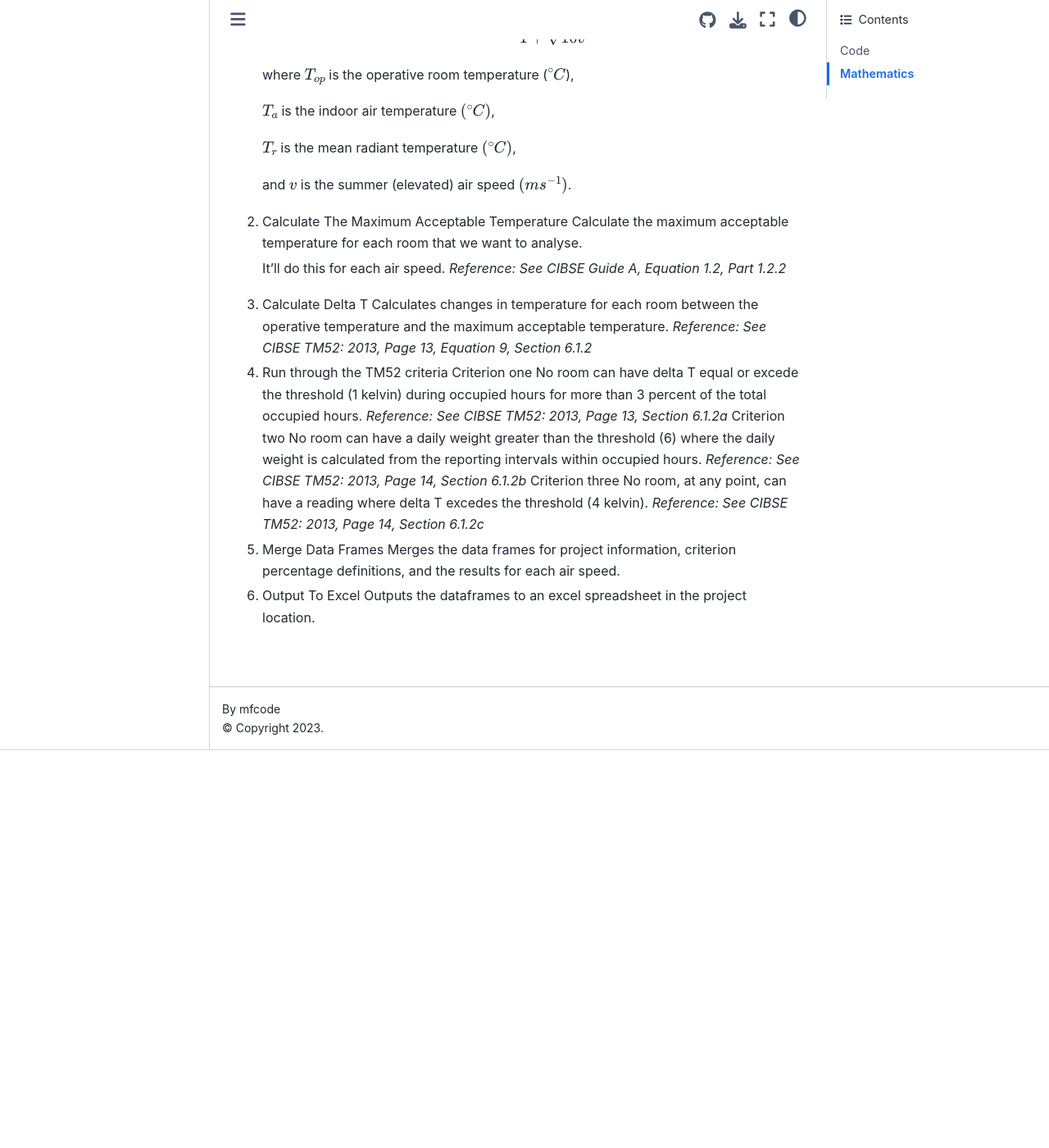
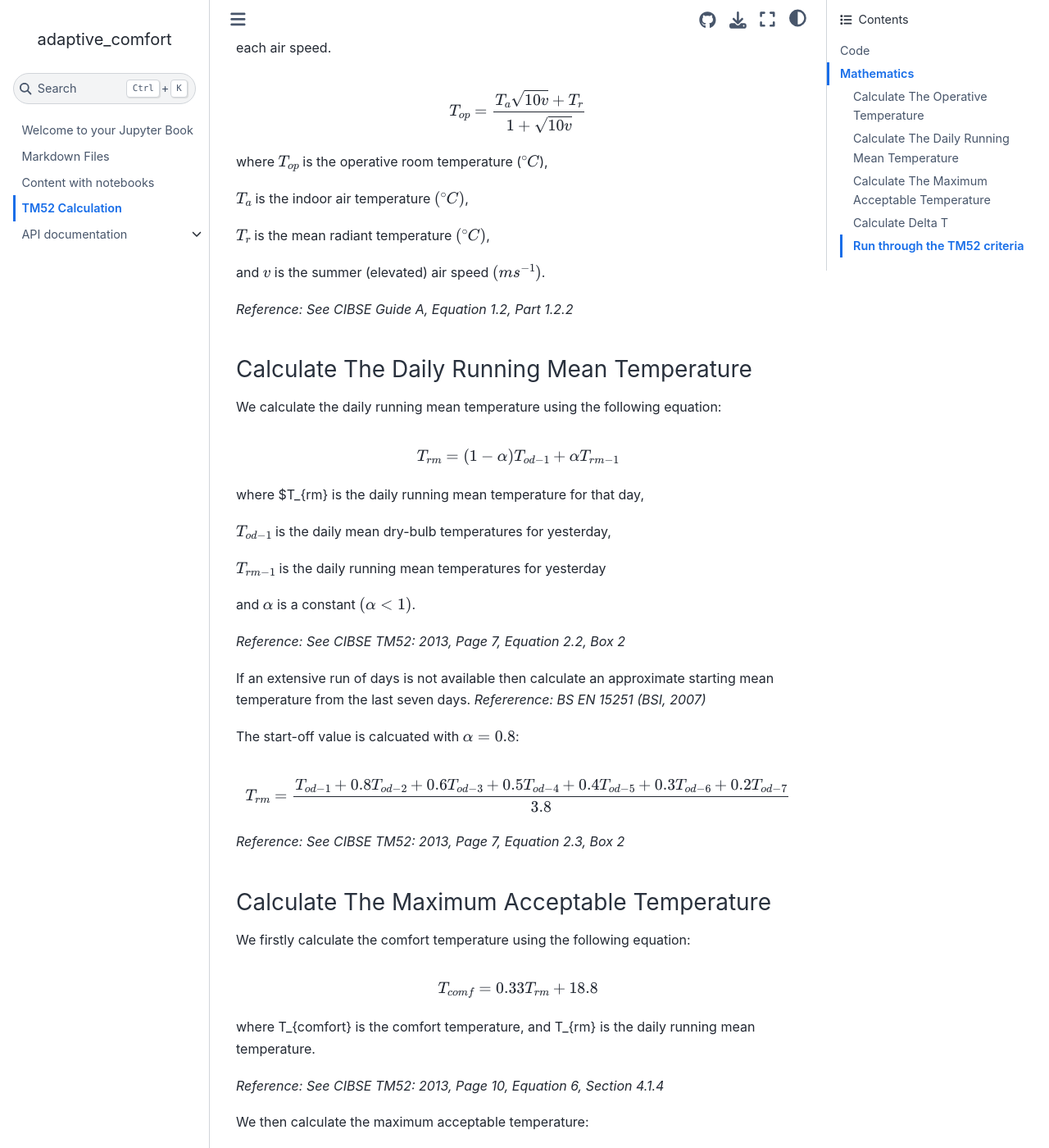
Before and after one commit to maxfordham/adaptive-comfort, a Jupyter Book: the page built from book/calculation.md, in a window 1280 px wide and 1400 px high, scrolled down 485 px. Shown: the whole window at 82% size. Built offline with Jupyter Book 1.0.4 settings and Sphinx 7.4.7 and the Sphinx Book theme 1.1.4, drawn with Linux system fonts in a browser that asks for light colours; pages that are not in the unit, such as notebooks, are missing from menus; some of the changed text lies outside the part shown.

Commit message:
Updates to calculation.md and added flowchart using mermaid ext

````diff
--- a/book/_toc.yml
+++ b/book/_toc.yml
@@ -6,4 +6,5 @@
 chapters:
 - file: markdown
 - file: notebooks
+- file: calculation
 - file: api
--- a/book/calculation.md
+++ b/book/calculation.md
@@ -2,53 +2,127 @@
 
 ## Code
 
-Flowchart:
+The process of how the script obtains the report:
 
+```mermaid
 flowchart TD
-    Start --> Stop
+    A[Obtain weather and room data from IES API] --> B[Calculate Operative Temperature and Maximum Acceptable Temperature] --> C[Calculate TM52 Criteria for each room] --> D[Output report to excel]
+```
+
+## Mathematics
+### Calculate The Operative Temperature
+Calculate operative temperature for each room that we want to analyse.
+It'll do this for each air speed.
+
+$$
+    T_{op} = \frac{T_{a}\sqrt{10v} + T_{r}}{1 + \sqrt{10v}}
+$$
+
+where $T_{op}$ is the operative room temperature ($^\circ C$),
+
+$T_{a}$ is the indoor air temperature $(^\circ C)$,
+
+$T_{r}$ is the mean radiant temperature $(^\circ C)$,
+
+and $v$ is the summer (elevated) air speed $(ms^{-1})$.
+
+*Reference: See CIBSE Guide A, Equation 1.2, Part 1.2.2*
+### Calculate The Daily Running Mean Temperature
+We calculate the daily running mean temperature using the following equation:
+
+$$
+T_{rm} = (1 - \alpha) T_{od-1} + \alpha T_{rm-1}
+$$
+
+where $T_{rm} is the daily running mean temperature for that day,
+
+$T_{od-1}$ is the daily mean dry-bulb temperatures for yesterday,
+
+$T_{rm-1}$ is the daily running mean temperatures for yesterday
+
+and $\alpha$ is a constant $( \alpha < 1 )$.
+
+*Reference: See CIBSE TM52: 2013, Page 7, Equation 2.2, Box 2*
+
+If an extensive run of days is not available then calculate an approximate starting mean temperature from the last seven days. *Refererence: BS EN 15251 (BSI, 2007)*
+
+The start-off value is calcuated with $\alpha = 0.8$:
+
+$$
+T_{rm} = \frac{T_{od-1} + 0.8 T_{od-2} + 0.6 T_{od-3} + 0.5 T_{od-4} + 0.4 T_{od-5} + 0.3 T_{od-6} + 0.2 T_{od-7}}{3.8}
+$$
+
+*Reference: See CIBSE TM52: 2013, Page 7, Equation 2.3, Box 2*
+
+### Calculate The Maximum Acceptable Temperature
+We firstly calculate the comfort temperature using the following equation:
+
+$$
+T_{comf} = 0.33 T_{rm} + 18.8
+$$
+
+where T_{comfort} is the comfort temperature,
+and T_{rm} is the daily running mean temperature.
+
+*Reference: See CIBSE TM52: 2013, Page 10, Equation 6, Section 4.1.4*
+
+We then calculate the maximum acceptable temperature:
+
+$$
+T_{max} = T_{comf} + T_{cat} + \Delta T_{v}
+$$
+
+where $T_{max}$ is the maximum acceptable temperature,
+
+$T_{comf}$ is the comfort temperature,
+
+$T_{cat}$ is the temperature depending on the building category (for TM52 this is Category II),
+
+and $\Delta T_{v}$ is the additional cooling applied depending on the the elevated air speed.
+
+*Reference: See CIBSE TM52: 2013, Page 13, Equation 8, Section 6.1.2*
+
+Note that the CIBSE guidance doesn't add the $\Delta T_{v}$ explicitely into the equation.
+
+Building category table we use for $T_{cat}$:
+
+|   Category   |                                          Explanation                                          | Suggested Acceptable Range (K) |
+| :----------: | :-------------------------------------------------------------------------------------------: | :----------------------------: |
+|  Category I  | High level of expectation only used for spaces occupied by very sensitive and fragile persons |               2                |
+| Category II  |                    Normal expectation (for new buildings and renovations)                     |               3                |
+| Category III |                     A moderate expectation (used for existing buildings)                      |               4                |
+
+For $\Delta T_{v}$, we use the following equation:
+
+$$
+\Delta T_{v} = 7 - \frac{50}{4+10 \sqrt{v}}
+$$
+
+*Reference: See CIBSE TM52: 2013, Page 5, Equation 1, Section 3.2.2*
 
 
-## Mathematics
+### Calculate Delta T
+Calculates changes in temperature for each room between the operative temperature and the maximum acceptable temperature.
 
-1. Calculate The Operative Temperature
-    Calculate operative temperature for each room that we want to analyse.
-    It'll do this for each air speed. *Reference: See CIBSE Guide A, Equation 1.2, Part 1.2.2*
+*Reference: See CIBSE TM52: 2013, Page 13, Equation 9, Section 6.1.2*
 
-    $$
-        T_{op} = \frac{T_{a}\sqrt{10v} + T_{r}}{1 + \sqrt{10v}}
-    $$
+### Run through the TM52 criteria
+1. Criterion one
 
-    where $T_{op}$ is the operative room temperature ($^\circ C$),
+    No room can have delta T equal or excede the threshold (1 kelvin) during occupied hours for more than 3 percent of the
+    total occupied hours.
 
-    $T_{a}$ is the indoor air temperature $(^\circ C)$,
+    *Reference: See CIBSE TM52: 2013, Page 13, Section 6.1.2a*
 
-    $T_{r}$ is the mean radiant temperature $(^\circ C)$,
+2. Criterion two
 
-    and $v$ is the summer (elevated) air speed $(ms^{-1})$.
+    No room can have a daily weight greater than the threshold (6) where the daily weight is calculated from the reporting intervals
+    within occupied hours.
 
-2. Calculate The Maximum Acceptable Temperature
-    Calculate the maximum acceptable temperature for each room that we want to analyse.
+    *Reference: See CIBSE TM52: 2013, Page 14, Section 6.1.2b*
 
+3. Criterion three
 
-    It'll do this for each air speed. *Reference: See CIBSE Guide A, Equation 1.2, Part 1.2.2*
+    No room, at any point, can have a reading where delta T excedes the threshold $(4K)$.
 
-3. Calculate Delta T
-    Calculates changes in temperature for each room between the operative temperature and the maximum
-    acceptable temperature. *Reference: See CIBSE TM52: 2013, Page 13, Equation 9, Section 6.1.2*
-
-4. Run through the TM52 criteria
-    Criterion one
-        No room can have delta T equal or excede the threshold (1 kelvin) during occupied hours for more than 3 percent of the
-        total occupied hours. *Reference: See CIBSE TM52: 2013, Page 13, Section 6.1.2a*
-    Criterion two
-        No room can have a daily weight greater than the threshold (6) where the daily weight is calculated from the reporting intervals
-        within occupied hours. *Reference: See CIBSE TM52: 2013, Page 14, Section 6.1.2b*
-    Criterion three
-        No room, at any point, can have a reading where delta T excedes the threshold (4 kelvin). *Reference: See CIBSE TM52: 2013, Page 14, Section 6.1.2c*
-
-5. Merge Data Frames
-    Merges the data frames for project information, criterion percentage definitions, and the results for each
-    air speed.
-
-6. Output To Excel
-    Outputs the dataframes to an excel spreadsheet in the project location.
+    *Reference: See CIBSE TM52: 2013, Page 14, Section 6.1.2c*
--- a/book/environment.yml
+++ b/book/environment.yml
@@ -19,3 +19,4 @@
   - sphinx # for docs
   - sphinx-book-theme # for docs
   - sphinx-autoapi
+  - sphinxcontrib-mermaid
````
Also changed, not shown: 1 other file.
